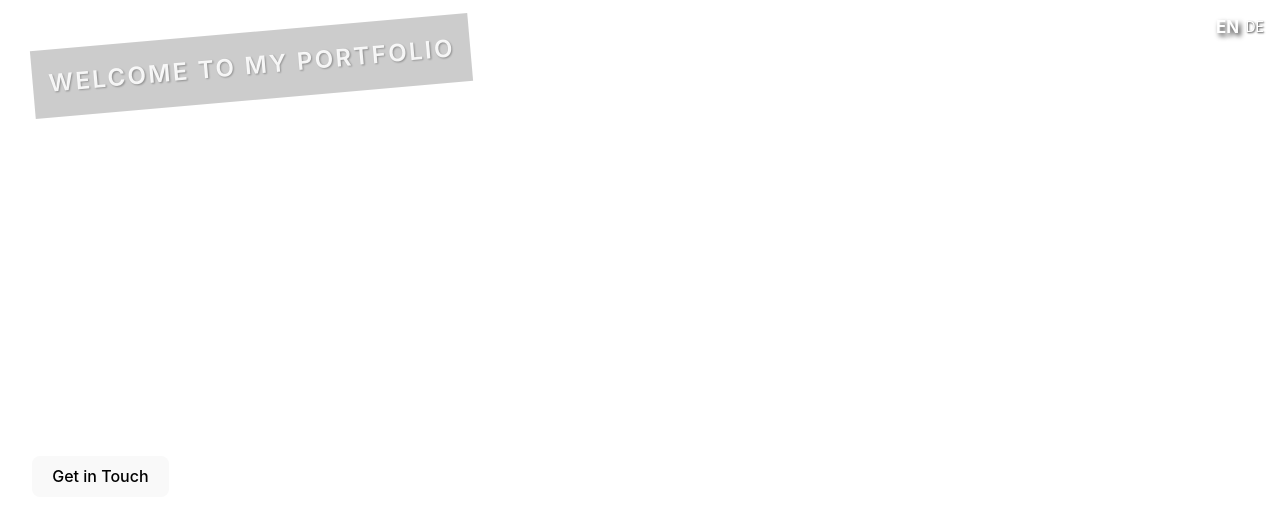
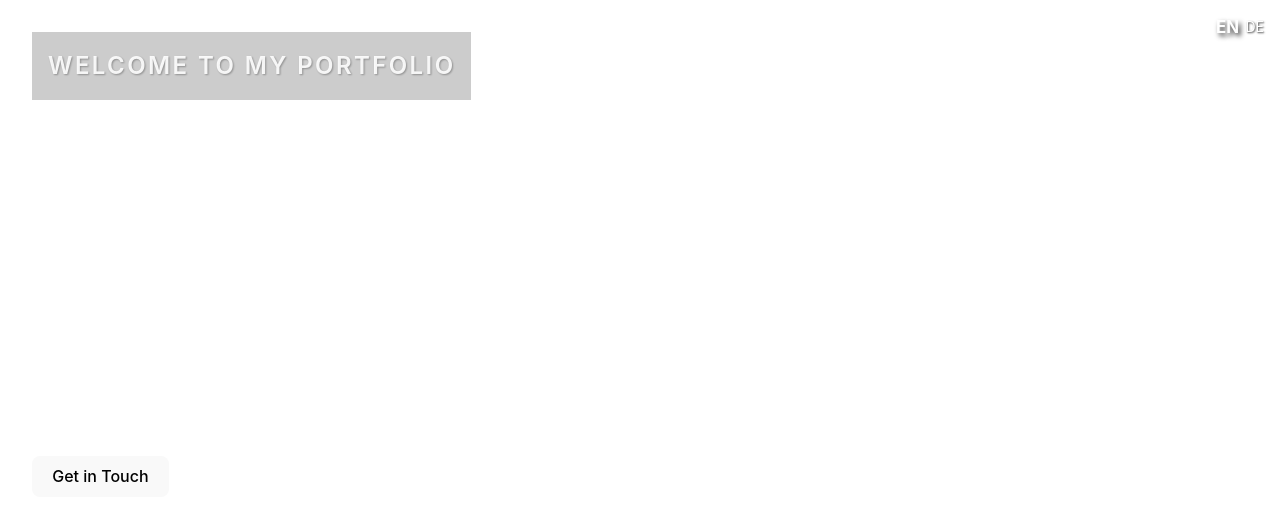
Before and after one commit to desplodur/portfolio, a React (Vite) app: page / in a window 1280 px wide. Shown: the top 520 px of the page. Built offline with nearby package versions, Linux system fonts and the light colour scheme.

Commit message:
remove style

```diff
--- a/src/App.scss
+++ b/src/App.scss
@@ -56,7 +56,6 @@ body {
   color: var(--section-heading-color);
   z-index: 2;
   text-shadow: var(--section-heading-shadow);
-  transform: var(--section-heading-transform);
   padding: 1rem;
   background: var(--section-heading-bg);
 }
```
